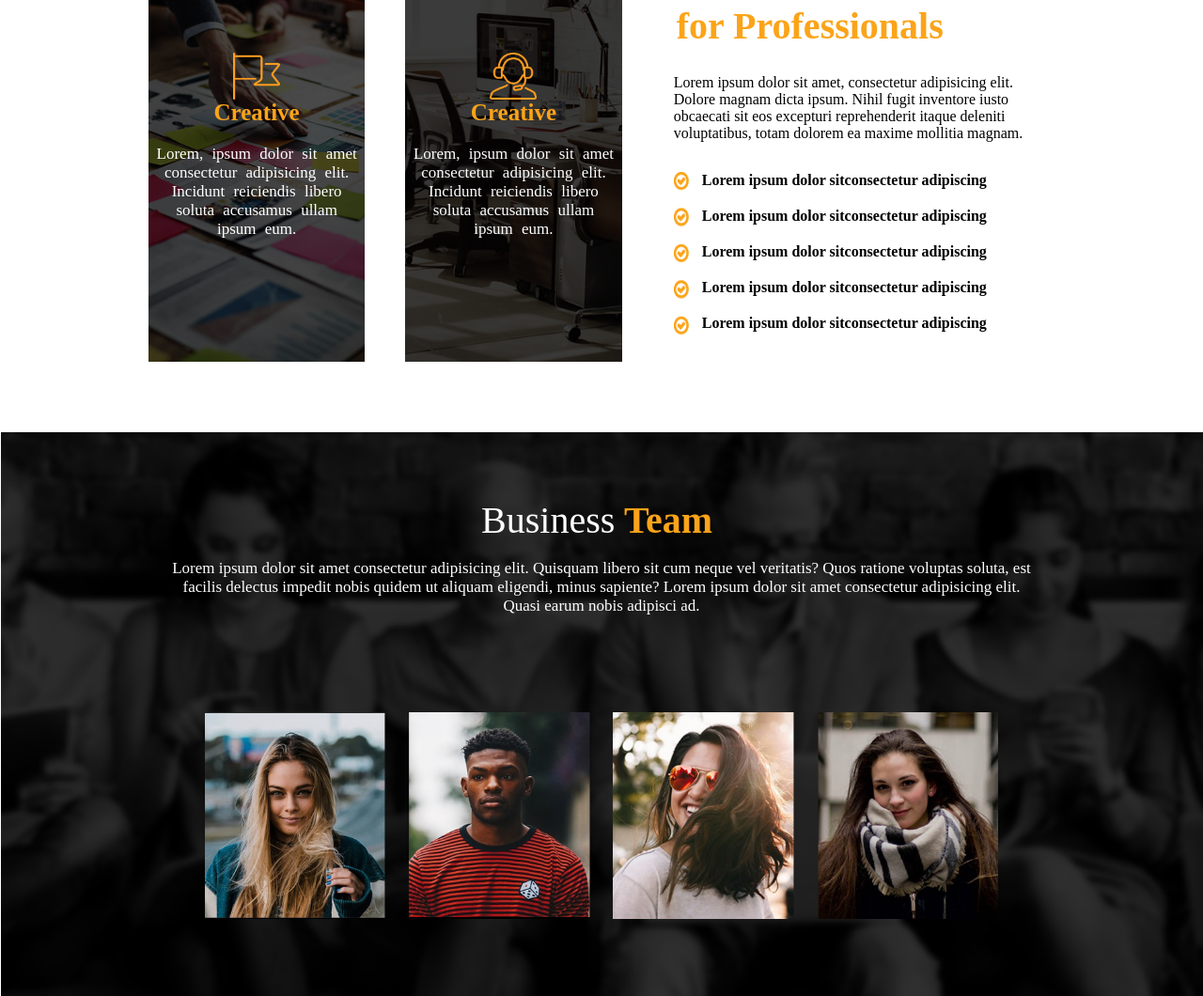
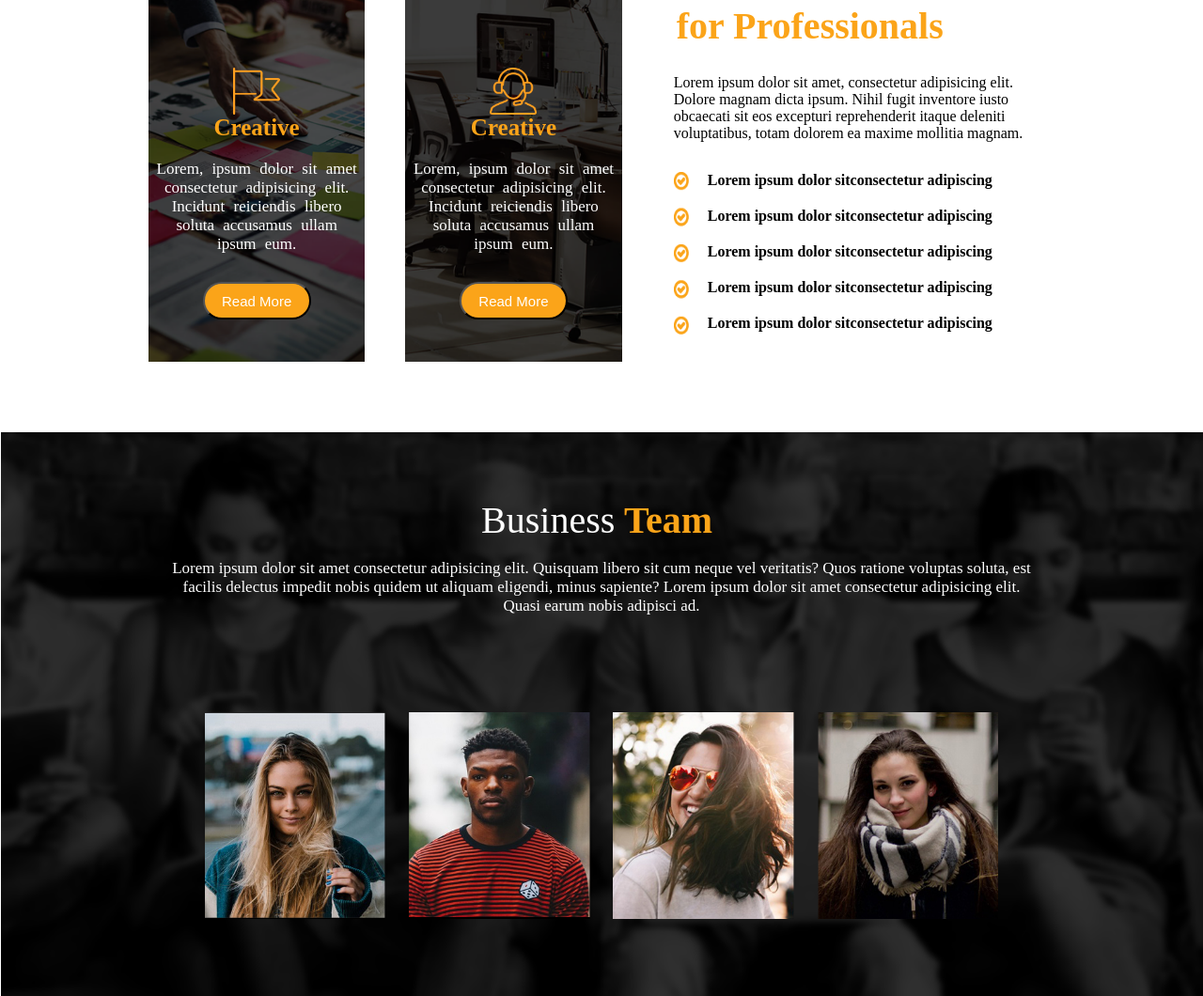
Before and after one commit to Harshitkant21/Agency.github.io, a plain HTML site: page index.html in a window 1280 px wide. Shown: the part 2040-3100 px from the top of the page at 94% size. Drawn offline with Linux system fonts and the light colour scheme.

Commit message:
fix some bugs

```diff
--- a/CSS/style.css
+++ b/CSS/style.css
@@ -2,6 +2,7 @@
     margin: 0 auto;
     padding: 0;
     scroll-behavior: smooth;
+    box-sizing: border-box;
 }
 html{
     overflow-x: hidden;
@@ -87,6 +88,11 @@ span{
     margin: 23px 3px 23px 25px;
     font-size: 17px;
     font-family: 'Franklin Gothic Medium', 'Arial Narrow', Arial, sans-serif;
+    transition: 0.5s ease-in-out;
+    -webkit-transition: 0.5s ease-in-out;
+    -moz-transition: 0.5s ease-in-out;
+    -ms-transition: 0.5s ease-in-out;
+    -o-transition: 0.5s ease-in-out;
 }
 
 .nav-content ul li a{
@@ -95,6 +101,13 @@ span{
 }
 .nav-content ul li i{
     color: azure;
+}
+.nav-content ul li:hover{
+    transform: scale(1.1);
+    -webkit-transform: scale(1.1);
+    -moz-transform: scale(1.1);
+    -ms-transform: scale(1.1);
+    -o-transform: scale(1.1);
 }
 
 .head_content{
@@ -373,11 +386,12 @@ span{
     background: url(/images/feature_1.png);
     background-size: cover;
     flex-direction: column;
-    justify-content: center;
+    justify-content: flex-end;
     font-size: 17px;
     text-align: center;
     color: #ffff;
     word-spacing: 5px;
+    padding-bottom: 45px;
 }
 .img2{
     display: flex;
@@ -386,11 +400,13 @@ span{
     background: url(/images/feature_2.png);
     background-size: cover;
     flex-direction: column;
-    justify-content: center;
+    justify-content: flex-end;
     font-size: 17px;
     text-align: center;
     color: #ffff;
     word-spacing: 5px;
+    padding-bottom: 45px;
+
 }
 
 .img1 p{
@@ -404,6 +420,22 @@ span{
 .image{
     height: 50px;
     width: 50px;
+}
+.read_more{
+    color: #ffff;
+    background-color: #fba419;
+    height: 40px;
+    width: 115px;
+    padding: 3px;
+    border-radius: 30px;
+    font-size: 15px;
+    margin-top: 20px;
+    transition: transform 0.3s ease, filter 0.3s ease;
+}
+
+.read_more:hover{
+    transform: scale(1.1);
+    filter: drop-shadow(2px 2px 2px rgba(166, 159, 159, 0.498));
 }
 
 .div_feature_2{
@@ -431,7 +463,6 @@ span{
 }
 
 .check_points{
-
     width: 100%;
     height: 42%;
     display: flex;
@@ -441,10 +472,14 @@ span{
     justify-content: space-between;
 }
 
+.check_points img{
+    margin-right: 20px;
+}
+
 .check{
     width: 16px;
     height: 173px;
-    padding-right: 14px;
+    padding-right: 0;
 }
 
 .text_check{
@@ -1002,7 +1037,7 @@ span{
 .contact_image_content p{
     height: 31%;
     width: 50%;
-    font-size: 15px;
+    font-size: 17px;
     margin: auto;
 }
 .icons_fa{
@@ -1027,11 +1062,6 @@ span{
 
 .inner_icons_fa a:hover{
     transform: scale(1.1);
-    box-shadow: 3px -1px 17px -2px rgba(45,115,150,0.7);
-    -webkit-transform: scale(1.1);
-    -moz-transform: scale(1.1);
-    -ms-transform: scale(1.1);
-    -o-transform: scale(1.1);
 }
 
 .footer{
--- a/index.html
+++ b/index.html
@@ -111,10 +111,12 @@
                     <div class="img1">
                         <img src="/images/Icon_1.png" class="image"><span style="font-size: 25px;">Creative</span><br>
                         <p>Lorem, ipsum dolor sit amet consectetur adipisicing elit. Incidunt reiciendis libero soluta accusamus ullam ipsum eum.</p>
+                        <button class="read_more">Read More</button>
                     </div>
                     <div class="img2">
                         <img src="/images/Icon_4.png" class="image"><span style="font-size: 25px;">Creative</span><br>
                         <p>Lorem, ipsum dolor sit amet consectetur adipisicing elit. Incidunt reiciendis libero soluta accusamus ullam ipsum eum.</p>
+                        <button class="read_more">Read More</button>
                     </div>
                 </div>
                 <div class="div_feature_2">
```
